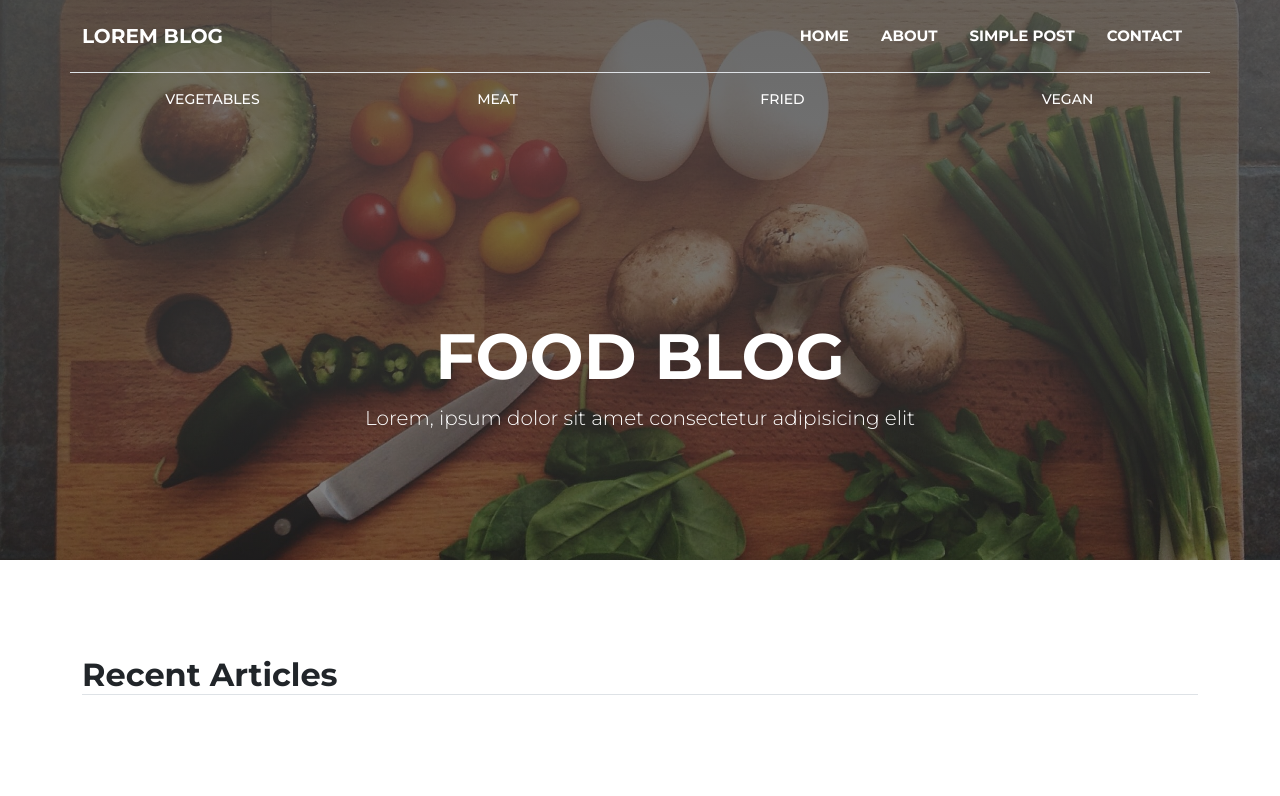
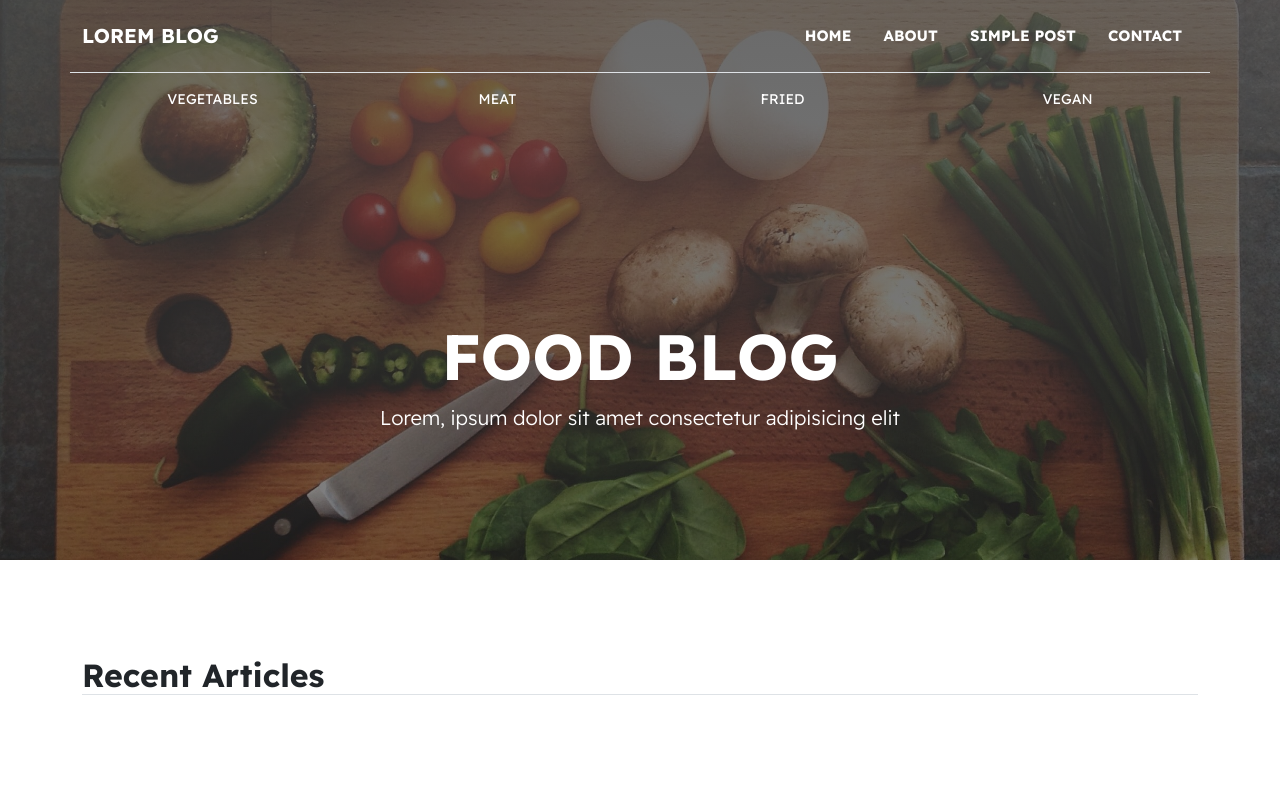
Before and after one commit to hackademy-es-internals/Coding_Day_blog, a plain HTML site: page index.html in a window 1280 px wide. Shown: the top 796 px of the page. Drawn offline with nearby package versions, Linux system fonts and the light colour scheme.

Commit message:
pasos proyecto

```diff
--- a/main.css
+++ b/main.css
@@ -1,7 +1,9 @@
-@import url('https://fonts.googleapis.com/css2?family=Montserrat:ital,wght@0,100;0,200;0,300;0,500;0,600;0,700;1,100;1,200;1,400;1,600;1,700&display=swap');
+/* @import url('https://fonts.googleapis.com/css2?family=Montserrat:ital,wght@0,100;0,200;0,300;0,500;0,600;0,700;1,100;1,200;1,400;1,600;1,700&display=swap'); */
+
+@import url('https://fonts.googleapis.com/css2?family=Readex+Pro:wght@200;300;400;500;600;700&display=swap');
 
 * {
-  font-family: 'Montserrat', sans-serif;
+  font-family: 'Readex Pro', sans-serif;
 }
 
 .nav-link {
```
Also changed, not shown: 1 other file.
